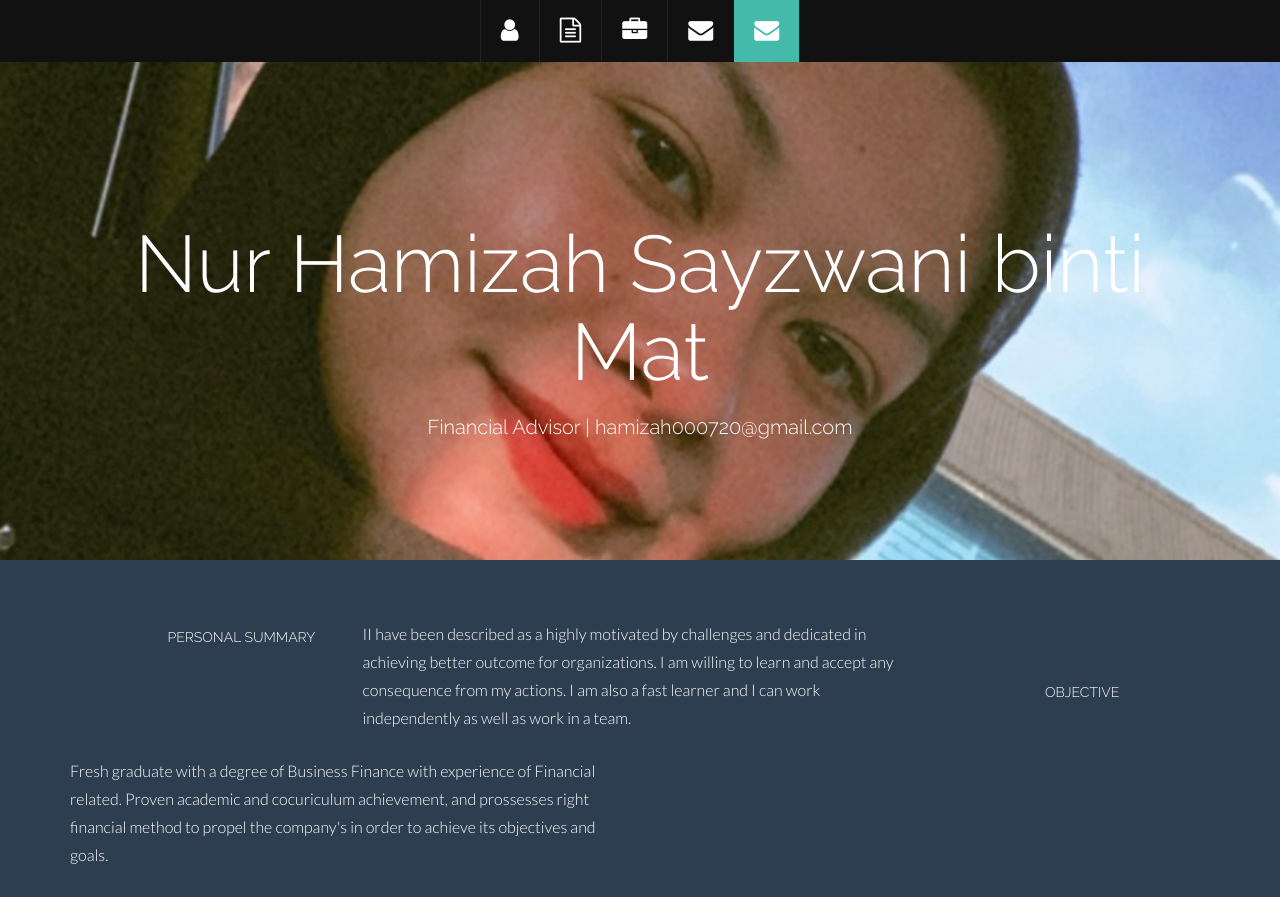
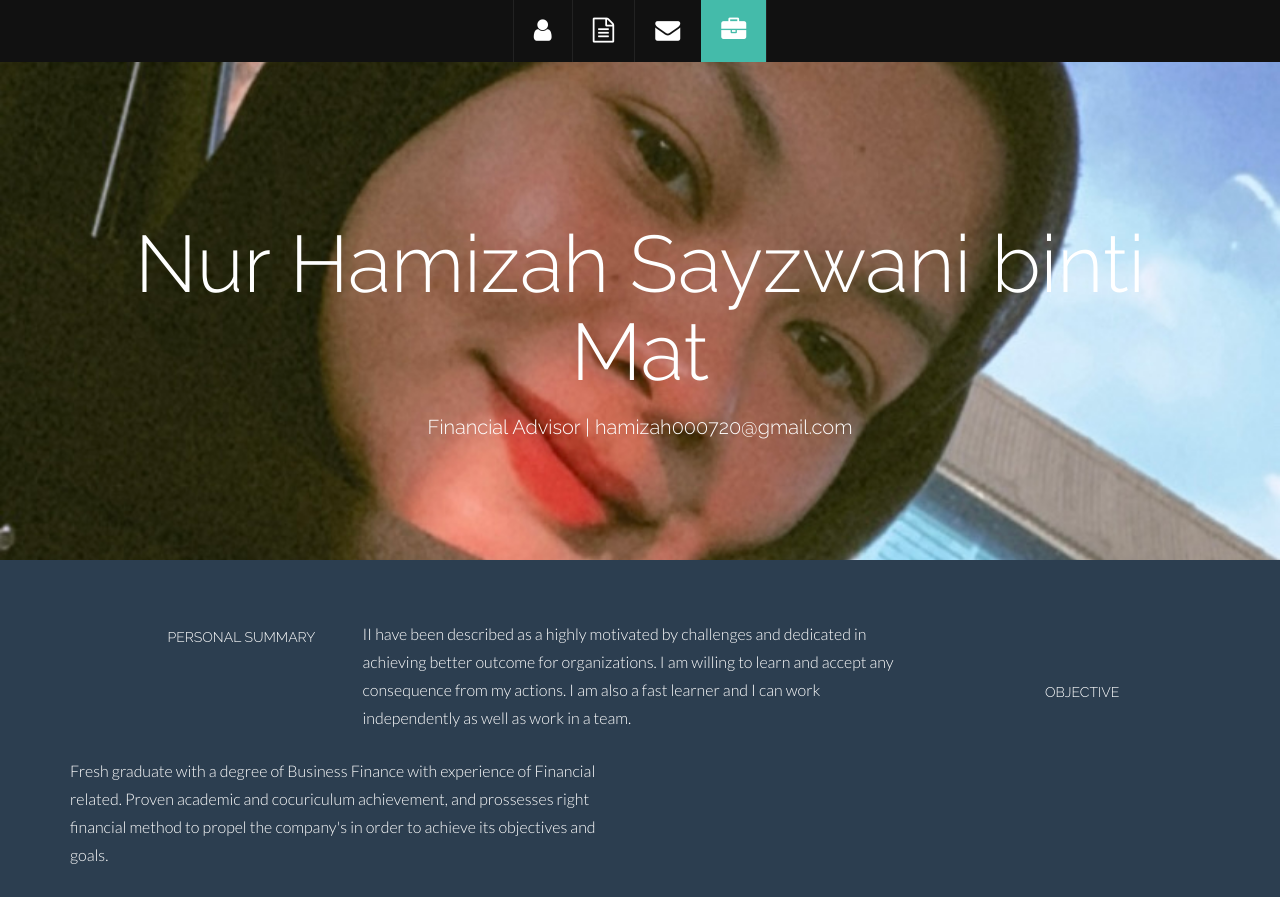
Before and after one commit to nrhamizahs/Resume, a plain HTML site: page index.html in a window 1280 px wide. Shown: the top 897 px of the page. Drawn offline with Linux system fonts and the light colour scheme.

Commit message:
Update index.html

```diff
--- a/index.html
+++ b/index.html
@@ -41,9 +41,8 @@
             <ul id="nav" class="nav">
               <li class="menu-item"><a class="smothscroll" href="#about" title="About"><i class="fa fa-user"></i></a></li>
               <li class="menu-item"><a class="smothscroll" href="#resume" title="Resume"><i class="fa fa-file-text-o"></i></a></li>
-              <li class="menu-item"><a class="smothscroll" href="#work" title="Works"><i class="fa fa-briefcase"></i></a></li>
               <li class="menu-item"><a class="smothscroll" href="#contact" title="Contact"><i class="fa fa-envelope"></i></a></li>
-              <li class="menu-item"><a class="smothscroll" href="#reference" title="Refrence"><i class="fa fa-envelope"></i></a></li>
+              <li class="menu-item"><a class="smothscroll" href="#reference" title="Refrence"><i class="fa fa-briefcase"></i></a></li>
             </ul>
             <!--/ uL#nav -->
           </div>
```
